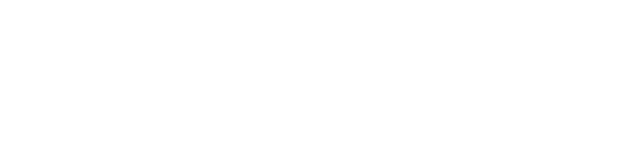
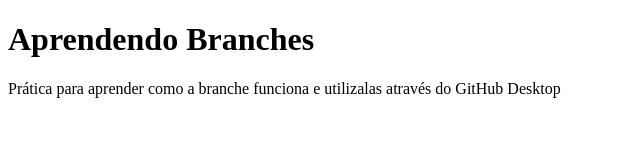
Before and after one commit to IsmaelCosta949/Aula4-branches, a plain HTML site: page index.html in a window 1280 px wide. Shown: the whole page, without its empty margins (0-640 px from the left). Drawn offline with Linux system fonts and the light colour scheme.

Commit message:
conteudo

```diff
--- a/index.html
+++ b/index.html
@@ -7,6 +7,14 @@
     <title>Document</title>
 </head>
 <body>
+    <main>
+        <h1>Aprendendo Branches</h1>
+
+            <p>
+               Prática para aprender como a branche funciona e utilizalas através do GitHub Desktop
+           </p>
+
+    </main>
 
 </body>
 </html>
```
